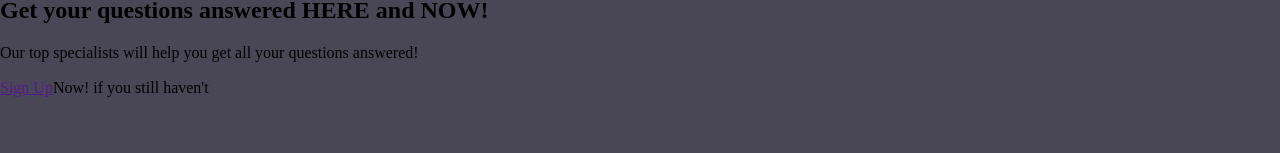
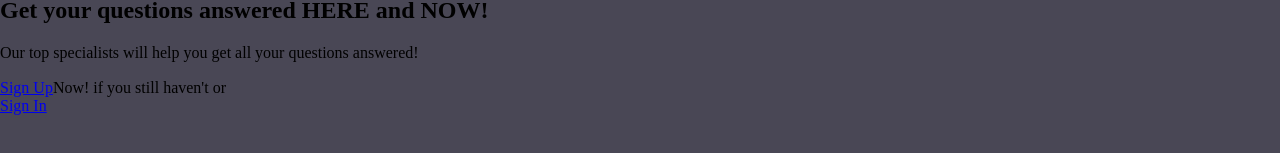
Before and after one commit to ntaidas/Final, a React (Create React App) app: page / in a window 1280 px wide. Shown: the part 293-446 px from the top of the page. Built offline with nearby package versions, Linux system fonts and the light colour scheme; no server answers; data requests are answered from the project's data file.

Commit message:
added routing in homepage

```diff
--- a/src/components/pages/home/Home.jsx
+++ b/src/components/pages/home/Home.jsx
@@ -1,4 +1,5 @@
 import styled from "styled-components";
+import { NavLink } from "react-router-dom";
 
 const StyledMain = styled.main``;
 
@@ -10,9 +11,10 @@ const Home = () => {
       <p>Our top specialists will help you get all your questions answered!</p>
       <p>
         <span>
-          <a href="">Sign Up</a>
+          <NavLink to="/user/register">Sign Up</NavLink>
         </span>
-        Now! if you still haven't
+        Now! if you still haven't or <br />
+        <NavLink to="/user/login">Sign In</NavLink>
       </p>
     </StyledMain>
   );
```
